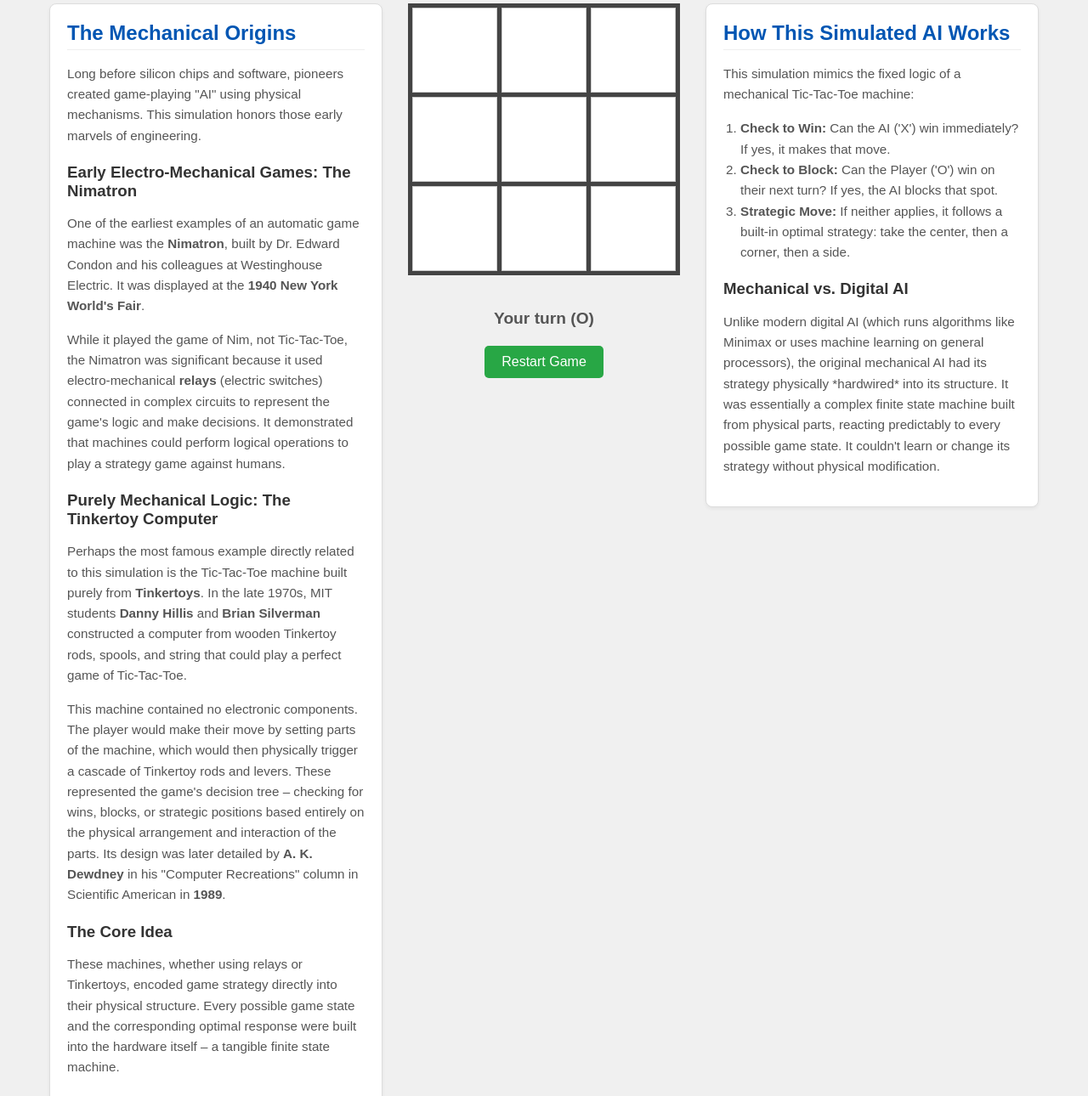
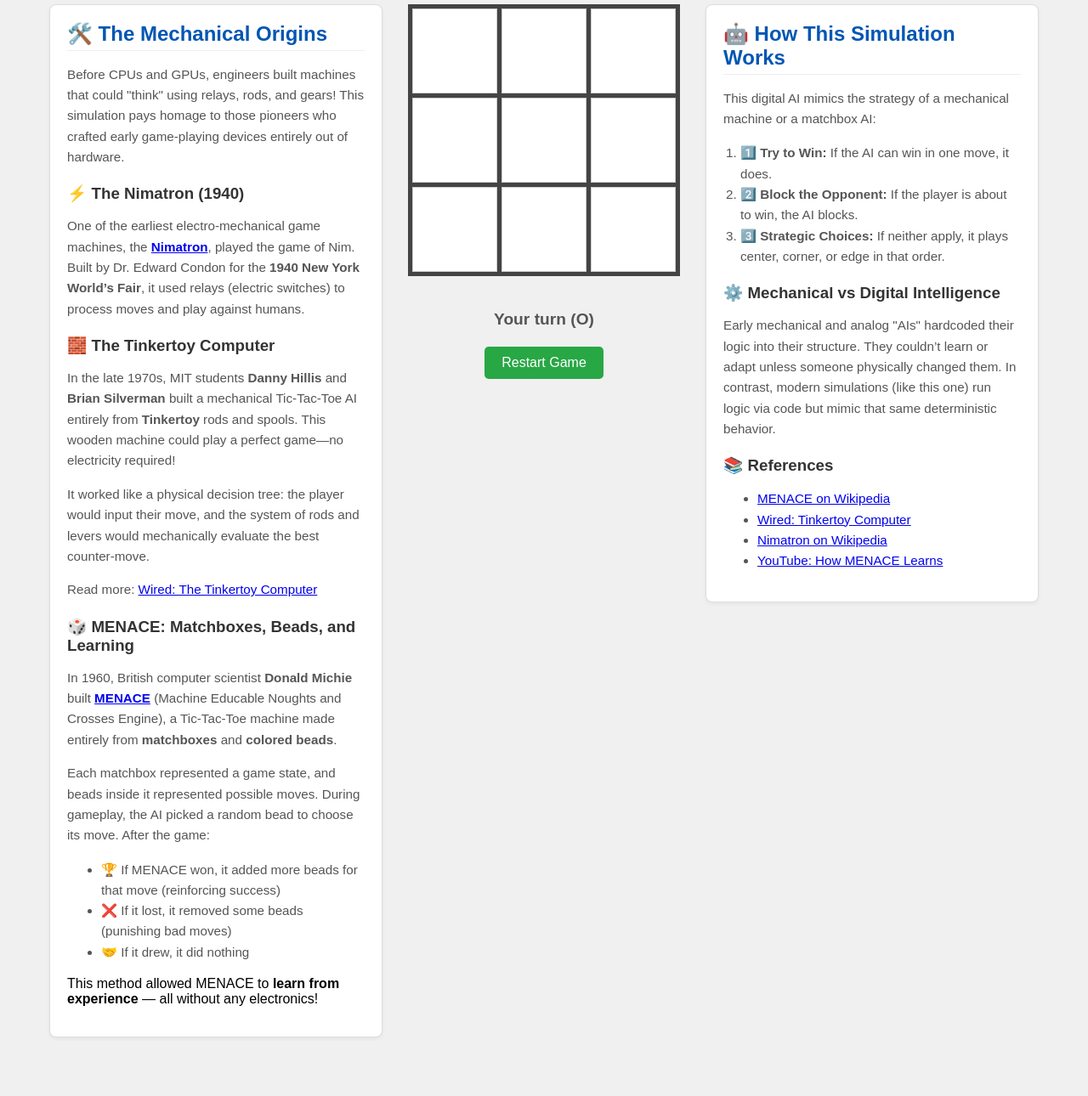
Before and after one commit to AnshKumarTripathi/Mech-Tic-toe, a plain HTML site: page index.html in a window 1280 px wide. Shown: the part 94-1384 px from the top of the page at 85% size. After the commit the page ends 1323 px from the top, so only its background shows below. Drawn offline with Linux system fonts and the light colour scheme.

Commit message:
Update index.html

```diff
--- a/index.html
+++ b/index.html
@@ -2,61 +2,69 @@
 <html lang="en">
 
 <head>
-  <meta charset="UTF-8">
-  <meta name="viewport" content="width=device-width, initial-scale=1.0">
+  <meta charset="UTF-8" />
+  <meta name="viewport" content="width=device-width, initial-scale=1.0" />
   <title>Mechanical Tic-Tac-Toe</title>
-  <link rel="stylesheet" href="style.css">
+  <link rel="stylesheet" href="style.css" />
 </head>
 
 <body>
-
-  <h1>Mechanical Tic-Tac-Toe Simulation</h1>
+  <h1>🎮 Mechanical Tic-Tac-Toe Simulation</h1>
 
   <div class="main-container">
 
+    <!-- Left Column: History and Inspirations -->
     <div class="info-column info-left">
-      <h2>The Mechanical Origins</h2>
+      <h2>🛠️ The Mechanical Origins</h2>
       <p>
-        Long before silicon chips and software, pioneers created game-playing "AI" using physical mechanisms. This
-        simulation honors those early marvels of engineering.
+        Before CPUs and GPUs, engineers built machines that could "think" using relays, rods, and gears! This simulation
+        pays homage to those pioneers who crafted early game-playing devices entirely out of hardware.
       </p>
 
-      <h3>Early Electro-Mechanical Games: The Nimatron</h3>
+      <h3>⚡ The Nimatron (1940)</h3>
       <p>
-        One of the earliest examples of an automatic game machine was the <strong>Nimatron</strong>, built by Dr. Edward
-        Condon and his colleagues at Westinghouse Electric. It was displayed at the <strong>1940 New York World's
-          Fair</strong>.
+        One of the earliest electro-mechanical game machines, the <strong><a
+            href="https://en.wikipedia.org/wiki/Nimatron" target="_blank"
+            rel="noopener noreferrer">Nimatron</a></strong>, played the game of Nim. Built by Dr. Edward Condon for the
+        <strong>1940 New York World’s Fair</strong>, it used relays (electric switches) to process moves and play
+        against humans.
+      </p>
+
+      <h3>🧱 The Tinkertoy Computer</h3>
+      <p>
+        In the late 1970s, MIT students <strong>Danny Hillis</strong> and <strong>Brian Silverman</strong> built a
+        mechanical Tic-Tac-Toe AI entirely from <strong>Tinkertoy</strong> rods and spools. This wooden machine could
+        play a perfect game—no electricity required!
       </p>
       <p>
-        While it played the game of Nim, not Tic-Tac-Toe, the Nimatron was significant because it used
-        electro-mechanical <strong>relays</strong> (electric switches) connected in complex circuits to represent the
-        game's logic and make decisions. It demonstrated that machines could perform logical operations to play a
-        strategy game against humans.
+        It worked like a physical decision tree: the player would input their move, and the system of rods and levers
+        would mechanically evaluate the best counter-move.
+      </p>
+      <p>
+        Read more: <a href="https://www.wired.com/2001/03/the-tinkertoy-computer/" target="_blank"
+          rel="noopener noreferrer">Wired: The Tinkertoy Computer</a>
       </p>
 
-      <h3>Purely Mechanical Logic: The Tinkertoy Computer</h3>
+      <h3>🎲 MENACE: Matchboxes, Beads, and Learning</h3>
       <p>
-        Perhaps the most famous example directly related to this simulation is the Tic-Tac-Toe machine built purely from
-        <strong>Tinkertoys</strong>. In the late 1970s, MIT students <strong>Danny Hillis</strong> and <strong>Brian
-          Silverman</strong> constructed a computer from wooden Tinkertoy rods, spools, and string that could play a
-        perfect game of Tic-Tac-Toe.
+        In 1960, British computer scientist <strong>Donald Michie</strong> built <strong><a
+            href="https://en.wikipedia.org/wiki/MENACE_(machine)" target="_blank"
+            rel="noopener noreferrer">MENACE</a></strong> (Machine Educable Noughts and Crosses Engine), a Tic-Tac-Toe
+        machine made entirely from <strong>matchboxes</strong> and <strong>colored beads</strong>.
       </p>
       <p>
-        This machine contained no electronic components. The player would make their move by setting parts of the
-        machine, which would then physically trigger a cascade of Tinkertoy rods and levers. These represented the
-        game's decision tree – checking for wins, blocks, or strategic positions based entirely on the physical
-        arrangement and interaction of the parts. Its design was later detailed by <strong>A. K. Dewdney</strong> in his
-        "Computer Recreations" column in Scientific American in <strong>1989</strong>.
-      </p>
-
-      <h3>The Core Idea</h3>
-      <p>
-        These machines, whether using relays or Tinkertoys, encoded game strategy directly into their physical
-        structure. Every possible game state and the corresponding optimal response were built into the hardware itself
-        – a tangible finite state machine.
+        Each matchbox represented a game state, and beads inside it represented possible moves. During gameplay, the AI
+        picked a random bead to choose its move. After the game:
+      <ul>
+        <li>🏆 If MENACE won, it added more beads for that move (reinforcing success)</li>
+        <li>❌ If it lost, it removed some beads (punishing bad moves)</li>
+        <li>🤝 If it drew, it did nothing</li>
+      </ul>
+      This method allowed MENACE to <strong>learn from experience</strong> — all without any electronics!
       </p>
     </div>
 
+    <!-- Center Column: The Game -->
     <div class="game-column">
       <div id="gameBoard">
         <div class="cell" data-index="0"></div>
@@ -73,28 +81,41 @@
       <button id="restartButton">Restart Game</button>
     </div>
 
+    <!-- Right Column: How the Simulation Works -->
     <div class="info-column info-right">
-      <h2>How This Simulated AI Works</h2>
+      <h2>🤖 How This Simulation Works</h2>
       <p>
-        This simulation mimics the fixed logic of a mechanical Tic-Tac-Toe machine:
+        This digital AI mimics the strategy of a mechanical machine or a matchbox AI:
       </p>
       <ol>
-        <li><strong>Check to Win:</strong> Can the AI ('X') win immediately? If yes, it makes that move.</li>
-        <li><strong>Check to Block:</strong> Can the Player ('O') win on their next turn? If yes, the AI blocks that
-          spot.</li>
-        <li><strong>Strategic Move:</strong> If neither applies, it follows a built-in optimal strategy: take the
-          center, then a corner, then a side.</li>
+        <li><strong>1️⃣ Try to Win:</strong> If the AI can win in one move, it does.</li>
+        <li><strong>2️⃣ Block the Opponent:</strong> If the player is about to win, the AI blocks.</li>
+        <li><strong>3️⃣ Strategic Choices:</strong> If neither apply, it plays center, corner, or edge in that order.
+        </li>
       </ol>
-      <h3>Mechanical vs. Digital AI</h3>
+
+      <h3>⚙️ Mechanical vs Digital Intelligence</h3>
       <p>
-        Unlike modern digital AI (which runs algorithms like Minimax or uses machine learning on general processors),
-        the original mechanical AI had its strategy physically *hardwired* into its structure. It was essentially a
-        complex finite state machine built from physical parts, reacting predictably to every possible game state. It
-        couldn't learn or change its strategy without physical modification.
+        Early mechanical and analog "AIs" hardcoded their logic into their structure. They couldn’t learn or adapt
+        unless someone physically changed them. In contrast, modern simulations (like this one) run logic via code but
+        mimic that same deterministic behavior.
       </p>
+
+      <h3>📚 References</h3>
+      <ul>
+        <li><a href="https://en.wikipedia.org/wiki/MENACE_(machine)" target="_blank" rel="noopener noreferrer">MENACE on
+            Wikipedia</a></li>
+        <li><a href="https://www.wired.com/2001/03/the-tinkertoy-computer/" target="_blank"
+            rel="noopener noreferrer">Wired: Tinkertoy Computer</a></li>
+        <li><a href="https://en.wikipedia.org/wiki/Nimatron" target="_blank" rel="noopener noreferrer">Nimatron on
+            Wikipedia</a></li>
+        <li><a href="https://www.youtube.com/watch?v=R9c-_neaxeU" target="_blank" rel="noopener noreferrer">YouTube: How
+            MENACE Learns</a></li>
+      </ul>
     </div>
 
   </div>
+
   <script src="script.js"></script>
 </body>
 
```
